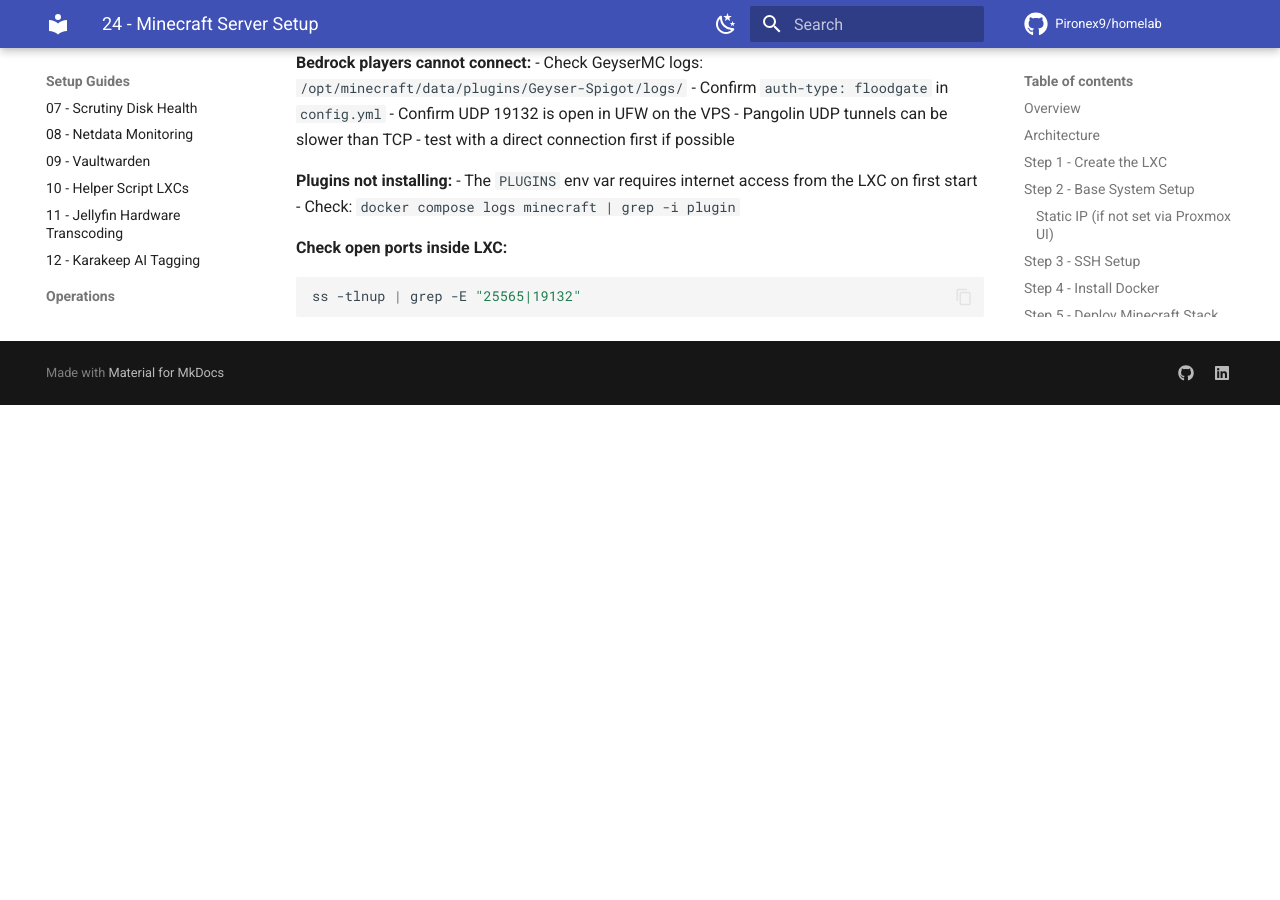
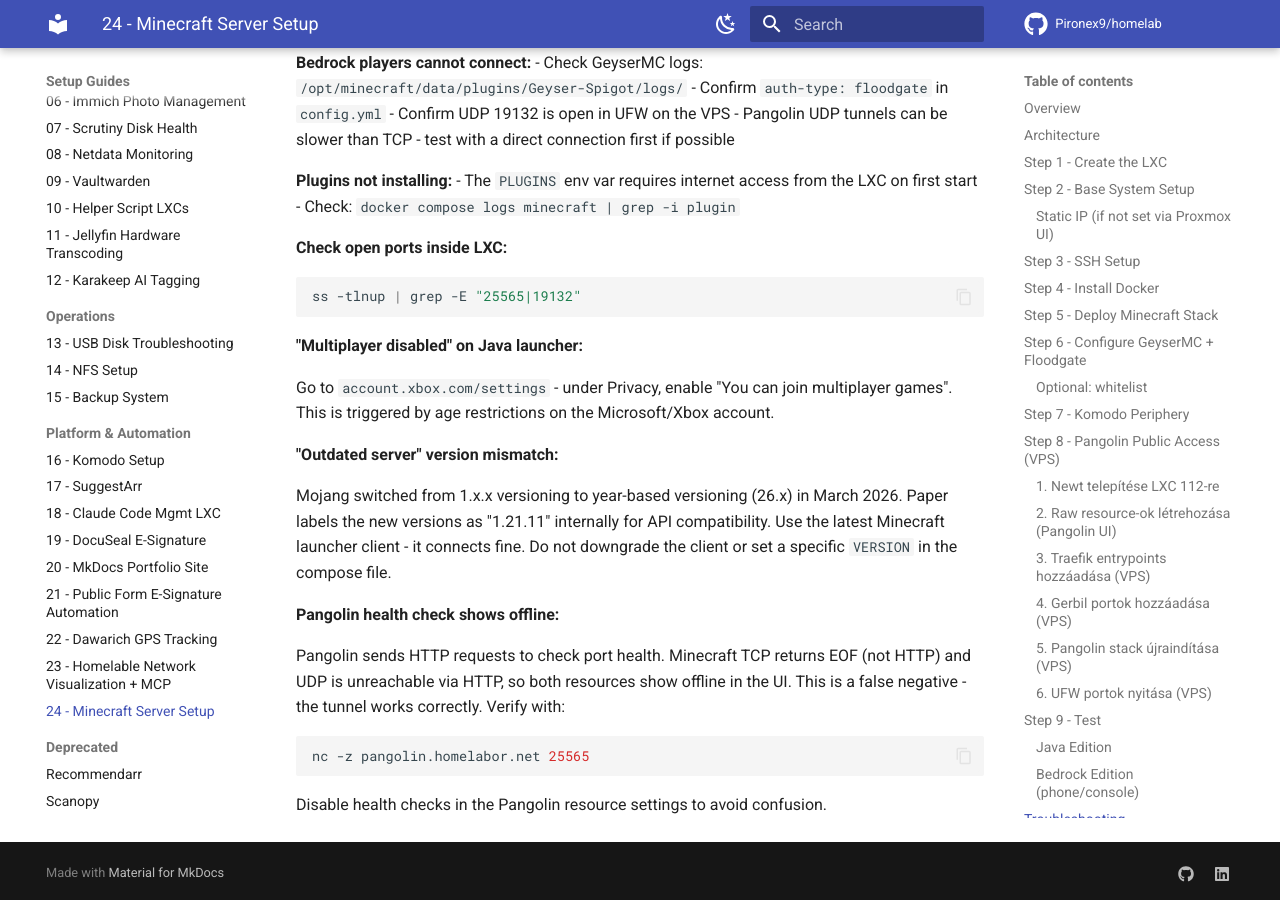
Before and after one commit to Pironex9/homelab, an MkDocs documentation site: the page built from docs/proxmox/24_Minecraft_Server_Setup.md, in a window 1280 px wide and 900 px high, scrolled down 8218 px. Built offline with MkDocs 1.6.1 and Material for MkDocs 9.7.7, drawn with Linux system fonts in a browser that asks for light colours; comment, search, counter and statistics services are not loaded; before the commit the page ends 8623 px from its top, so only the background shows below that.

Commit message:
Add Minecraft post-setup lessons: version naming, multiplayer fix, Pangolin health check

````diff
--- a/docs/proxmox/24_Minecraft_Server_Setup.md
+++ b/docs/proxmox/24_Minecraft_Server_Setup.md
@@ -403,3 +403,21 @@
 ```bash
 ss -tlnup | grep -E "25565|19132"
 ```
+
+**"Multiplayer disabled" on Java launcher:**
+
+Go to `account.xbox.com/settings` - under Privacy, enable "You can join multiplayer games". This is triggered by age restrictions on the Microsoft/Xbox account.
+
+**"Outdated server" version mismatch:**
+
+Mojang switched from 1.x.x versioning to year-based versioning (26.x) in March 2026. Paper labels the new versions as "1.21.11" internally for API compatibility. Use the latest Minecraft launcher client - it connects fine. Do not downgrade the client or set a specific `VERSION` in the compose file.
+
+**Pangolin health check shows offline:**
+
+Pangolin sends HTTP requests to check port health. Minecraft TCP returns EOF (not HTTP) and UDP is unreachable via HTTP, so both resources show offline in the UI. This is a false negative - the tunnel works correctly. Verify with:
+
+```bash
+nc -z pangolin.homelabor.net 25565
+```
+
+Disable health checks in the Pangolin resource settings to avoid confusion.
````
Also changed, not shown: docs/hosts/minecraft.md (+3 -0 lines).
